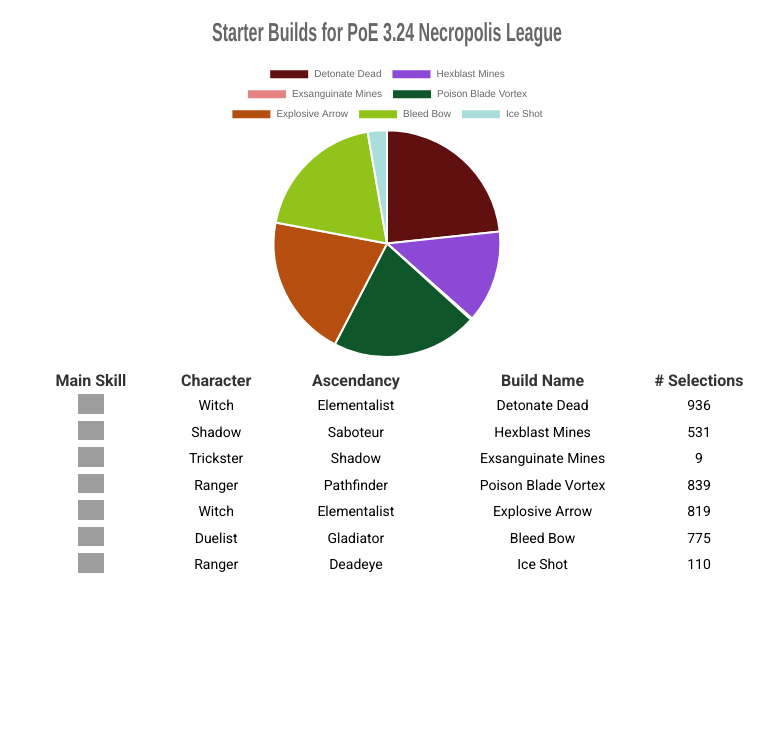
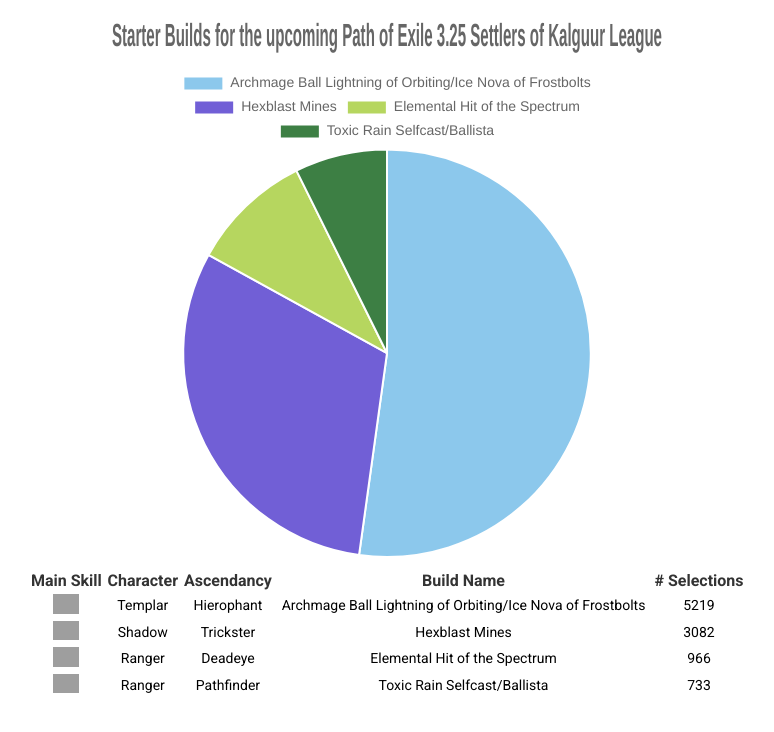
Before and after one commit to uromanc/build-selector, a website built with Vite: page index.html in a window 1280 px wide. Shown: the whole page, without its empty margins (253-1027 px from the left). Built offline with nearby package versions, Linux system fonts and the light colour scheme; grey boxes are pictures that could not be loaded.

Commit message:
3.25 kalguur league update

```diff
--- a/builds.js
+++ b/builds.js
@@ -1,59 +1,63 @@
+const total = 10000;
+let numbers = [];
+
+// Generar 4 números aleatorios entre 1 y el total menos 1
+for (let i = 0; i < 4; i++) {
+  numbers.push(Math.floor(Math.random() * (total - 4)) + 1);
+}
+
+// Añadir el total y ordenar los números para evitar valores negativos
+numbers.push(0, total);
+numbers.sort((a, b) => a - b);
+
+// Calcular las diferencias
+let results = [];
+for (let i = 1; i < numbers.length; i++) {
+  results.push(numbers[i] - numbers[i - 1]);
+}
+
+// Remover el primer y último número que fueron añadidos para control
+results.shift();
+results.pop();
+
+// Añadir el último valor que hace la suma 10000
+results.push(total - results.reduce((a, b) => a + b, 0));
 const builds = [
+  //1
   {
-    name: 'Detonate Dead',
-    character: 'Witch',
-    ascendancy: 'Elementalist',
-    iconURL: 'https://www.poewiki.net/images/3/31/Detonate_Dead_inventory_icon.png',
-    count: Math.floor(Math.random() * 1000),
-    color: '#611010'
+    name: `Archmage Ball Lightning of Orbiting/Ice Nova of Frostbolts`,
+    character: `Templar`,
+    ascendancy: `Hierophant`,
+    iconURL: `https://www.poewiki.net/images/c/ca/Ball_Lightning_of_Orbiting_inventory_icon.png`,
+    count: results[0],
+    color: `#8CC8EC`,
   },
+  //2
   {
-    name: 'Hexblast Mines',
-    character: 'Shadow',
-    ascendancy: 'Saboteur',
-    iconURL: 'https://www.poewiki.net/images/b/bf/Hexblast_inventory_icon.png',
-    count: Math.floor(Math.random() * 1000),
-    color: '#8b49d6'
+    name: `Hexblast Mines`,
+    character: `Shadow`,
+    ascendancy: `Trickster`,
+    iconURL: `https://www.poewiki.net/images/b/bf/Hexblast_inventory_icon.png`,
+    count: results[1],
+    color: `#715FD6`
   },
+  //3
   {
-    name: 'Exsanguinate Mines',
-    character: 'Trickster',
-    ascendancy: 'Shadow',
-    iconURL: 'https://www.poewiki.net/images/8/86/Exsanguinate_inventory_icon.png',
-    count: Math.floor(Math.random() * 1000),
-    color: '#E48282'
+    name: `Elemental Hit of the Spectrum`,
+    character: `Ranger`,
+    ascendancy: `Deadeye`,
+    iconURL: `https://www.poewiki.net/images/b/b4/Elemental_Hit_of_the_Spectrum_inventory_icon.png`,
+    count: results[2],
+    color: `#B6D65F`
   },
+  //4
   {
-    name: 'Poison Blade Vortex',
-    character: 'Ranger',
-    ascendancy: 'Pathfinder',
-    iconURL: 'https://www.poewiki.net/images/4/49/Blade_Vortex_inventory_icon.png',
-    count: Math.floor(Math.random() * 1000),
-    color: '#0f572a'
-  },
-  {
-    name: 'Explosive Arrow',
-    character: 'Witch',
-    ascendancy: 'Elementalist',
-    iconURL: 'https://www.poewiki.net/images/b/b6/Explosive_Arrow_inventory_icon.png',
-    count: Math.floor(Math.random() * 1000),
-    color: '#b54e0e'
-  },
-  {
-    name: 'Bleed Bow',
-    character: 'Duelist',
-    ascendancy: 'Gladiator',
-    iconURL: 'https://www.poewiki.net/images/c/cc/Puncture_inventory_icon.png',
-    count: Math.floor(Math.random() * 1000),
-    color: '#91c41a'
-  },
-  {
-    name: 'Ice Shot',
-    character: 'Ranger',
-    ascendancy: 'Deadeye',
-    iconURL: 'https://www.poewiki.net/images/0/08/Ice_Shot_inventory_icon.png',
-    count: Math.floor(Math.random() * 1000),
-    color: '#A9DEDD'
+    name: `Toxic Rain Selfcast/Ballista`,
+    character: `Ranger`,
+    ascendancy: `Pathfinder`,
+    iconURL: `https://www.poewiki.net/images/b/bb/Toxic_Rain_inventory_icon.png`,
+    count: results[3],
+    color: `#3D7F44`
   }
 ]
 export default builds
--- a/docs/index.html
+++ b/docs/index.html
@@ -3,7 +3,7 @@
 
 <head>
   <meta charset="UTF-8" />
-  <link rel="icon" type="image/svg+xml" href="./PoELogoNecropolis.svg" />
+  <link rel="icon" type="image/svg+xml" href="./PoELogoSettlers.svg" />
   <meta name="viewport" content="width=device-width, initial-scale=1.0" />
   <title>Starter Build Selector for PoE</title>
   <link rel="preconnect" href="https://fonts.googleapis.com">
@@ -12,14 +12,14 @@
     href="https://fonts.googleapis.com/css2?family=Roboto:ital,wght@0,100;0,300;0,400;0,500;0,700;0,900;1,100;1,300;1,400;1,500;1,700;1,900&display=swap"
     rel="stylesheet">
   <link rel="stylesheet" href="https://cdnjs.cloudflare.com/ajax/libs/animate.css/4.1.1/animate.min.css" />
-  <script type="module" crossorigin src="./assets/index-f9a187e1.js"></script>
+  <script type="module" crossorigin src="./assets/index-7f5397de.js"></script>
   <link rel="stylesheet" href="./assets/index-b9300398.css">
 </head>
 
 <body>
   <div id="app"></div>
   <div class="container">
-    <canvas class='chart' id='buildsChart' width="350" height="350"></canvas>
+    <canvas class='chart' id='buildsChart' width="550" height="550"></canvas>
     <table class='table animate__animated animate__bounceInLeft' id="buildsCount">
       <thead>
         <tr>
--- a/index.html
+++ b/index.html
@@ -3,7 +3,7 @@
 
 <head>
   <meta charset="UTF-8" />
-  <link rel="icon" type="image/svg+xml" href="/PoELogoNecropolis.svg" />
+  <link rel="icon" type="image/svg+xml" href="/PoELogoSettlers.svg" />
   <meta name="viewport" content="width=device-width, initial-scale=1.0" />
   <title>Starter Build Selector for PoE</title>
   <link rel="preconnect" href="https://fonts.googleapis.com">
@@ -17,7 +17,7 @@
 <body>
   <div id="app"></div>
   <div class="container">
-    <canvas class='chart' id='buildsChart' width="350" height="350"></canvas>
+    <canvas class='chart' id='buildsChart' width="550" height="550"></canvas>
     <table class='table animate__animated animate__bounceInLeft' id="buildsCount">
       <thead>
         <tr>
--- a/pieChart.js
+++ b/pieChart.js
@@ -26,15 +26,15 @@
           display: true,
           labels: {
             font: {
-              size: 10
+              size: 14
             }
           }
         },
         title: {
           display: true,
-          text: 'Starter Builds for PoE 3.24 Necropolis League',
+          text: 'Starter Builds for the upcoming Path of Exile 3.25 Settlers of Kalguur League',
           font: {
-            size: 26
+            size: 32
           }
         }
       },
```
Also changed, not shown: 6 other files.
